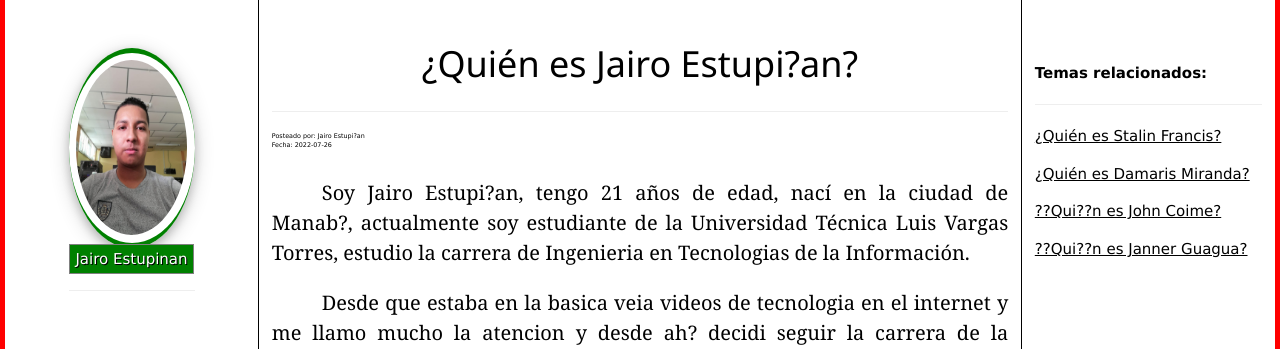
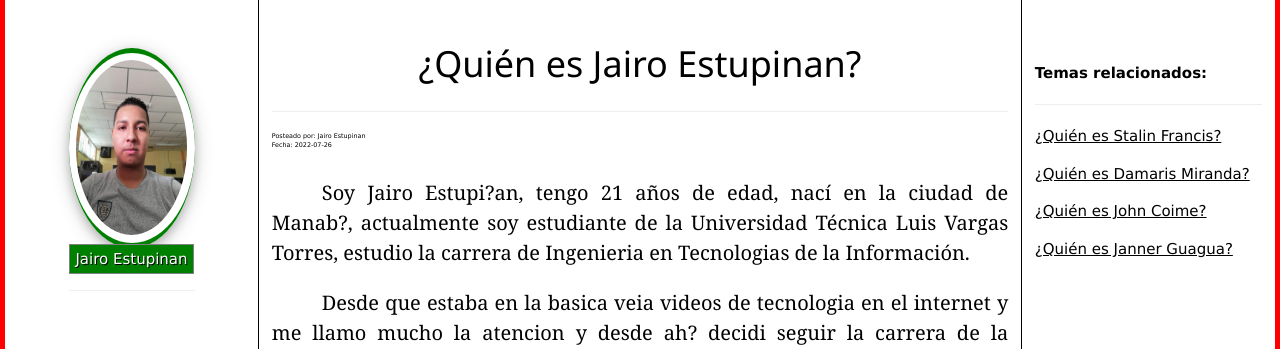
Before and after one commit to educaysoft/educaysoft, a PHP site: page /eys-estupinan.php in a window 1280 px wide. Shown: the part 51-400 px from the top of the page. Run offline with PHP 8.4, Linux system fonts and the light colour scheme.

Commit message:
actualizado

```diff
--- a/eys-estupinan.php
+++ b/eys-estupinan.php
@@ -12,11 +12,11 @@ include("marco-right.php");
    <div  style="width: 100%;">
     <div style="width: 100%; height:100%; margin: auto ; display:inline-block;" >
        <div style=" width:100%; height: 100%; top:0; font-size:20px; text-align:center; float:left;">
-        	<h1>¿Quién es Jairo Estupi?an?</h1>
+        	<h1>¿Quién es Jairo Estupinan?</h1>
        		 <hr>
 
           <div id="posteo" style="text-align: left; font-size:0.5vw;">
-                Posteado por:  Jairo Estupi?an<br>
+                Posteado por:  Jairo Estupinan<br>
                 Fecha: 2022-07-26 <br>
           </div>
         </div>
@@ -85,7 +85,7 @@ document.getElementById("foto").src="./images/jairo.jpg";
 
 document.getElementById("elnombre").innerHTML="Jairo Estupinan";
 
- document.getElementById("blog-relacionados").innerHTML="<p><b>Temas relacionados:</b></p><hr> <p><a href='eys-stalin.php'>¿Quién es Stalin Francis?</a></p><p><a href='eys-damaris.php'>¿Quién es Damaris Miranda?</a></p><p><a href='eys-Coime.php'>??Qui??n es John Coime?</a></p><p><a href='eys-Janner.php'>??Qui??n es Janner Guagua?</a></p>  ";
+ document.getElementById("blog-relacionados").innerHTML="<p><b>Temas relacionados:</b></p><hr> <p><a href='eys-stalin.php'>¿Quién es Stalin Francis?</a></p><p><a href='eys-damaris.php'>¿Quién es Damaris Miranda?</a></p><p><a href='eys-Coime.php'>&#191;Qui&#233;n es John Coime?</a></p><p><a href='eys-janner.php'>&#191;Qui&#233;n es Janner Guagua?</a></p>  ";
  </script>
 <?php
 include("foot.php")
```
